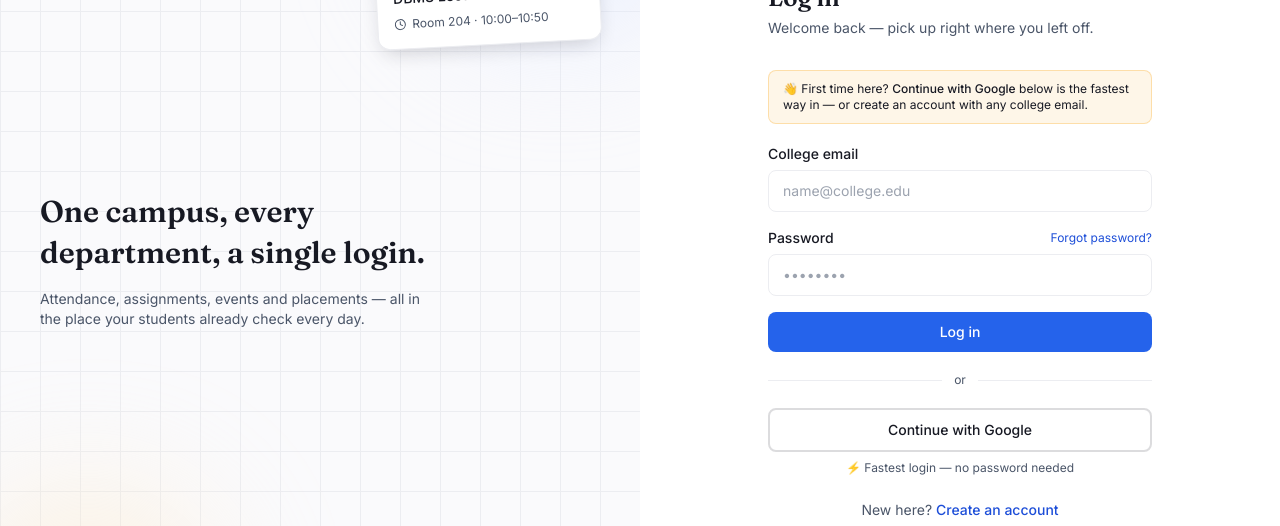
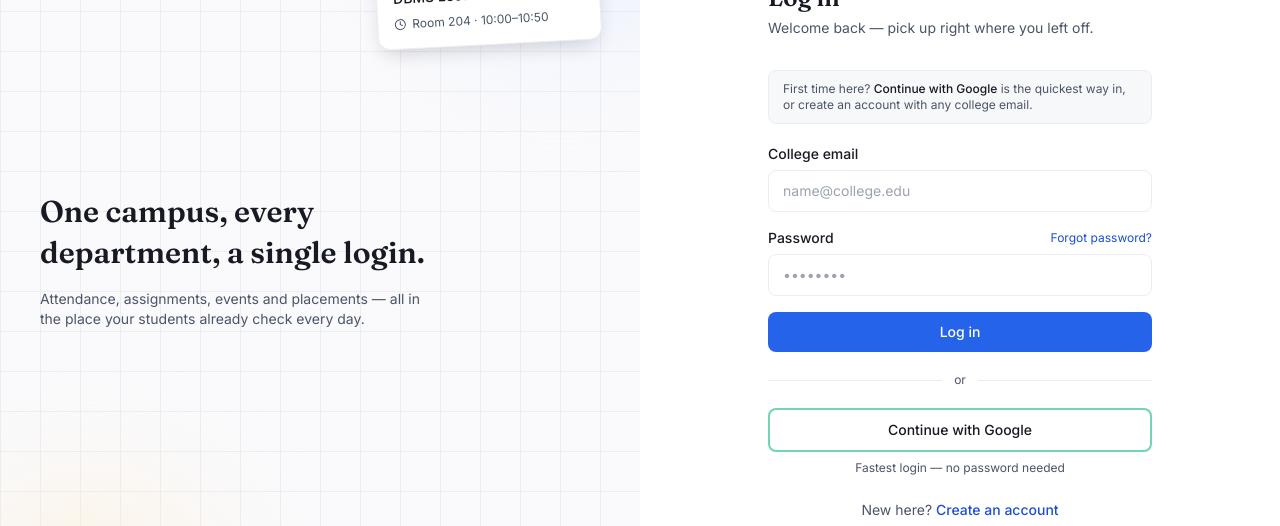
Before and after one commit to aryandeshpande11/DevFusion-Smart-_Campus-_Management_Platform, a React (Vite) app in the folder frontend/: page /login in a window 1280 px wide. Shown: the part 149-675 px from the top of the page. Built offline with nearby package versions, Linux system fonts and the light colour scheme; no server answers.

Commit message:
fix(theme): scope dark mode to dashboard only, clean up login page copy

```diff
--- a/frontend/src/App.jsx
+++ b/frontend/src/App.jsx
@@ -1,7 +1,6 @@
-import React, { useEffect } from "react";
+import React from "react";
 import { Routes, Route, Navigate } from "react-router-dom";
 import { ToastProvider } from "./components/common/Toast.jsx";
-import { useUiStore } from "./store/uiStore.js";
 
 import LandingPage from "./features/landing/LandingPage.jsx";
 import LoginPage from "./features/auth/LoginPage.jsx";
@@ -47,15 +46,6 @@ import SettingsPage from "./features/shared/SettingsPage.jsx";
 // top-level route map — public pages, auth pages, then one protected
 // /app/<role> subtree per role, each guarded so only that role can enter
 export default function App() {
-  // dark mode was already tracked in uiStore and toggleable from the
-  // topbar, but nothing ever applied it — tailwind's `dark:` variants need
-  // a `dark` class on a parent element, so sync it here at the root.
-  const isDarkMode = useUiStore((state) => state.isDarkMode);
-
-  useEffect(() => {
-    document.documentElement.classList.toggle("dark", isDarkMode);
-  }, [isDarkMode]);
-
   return (
       <ToastProvider>
         <Routes>
--- a/frontend/src/components/common/WelcomeOverlay.jsx
+++ b/frontend/src/components/common/WelcomeOverlay.jsx
@@ -30,7 +30,7 @@ export default function WelcomeOverlay({ name, onDone }) {
             >
                 <Logo size={46} />
                 <p className="font-display text-2xl font-semibold">
-                    Welcome back{name ? `, ${name}` : ""} <span aria-hidden>👋</span>
+                    Welcome back{name ? `, ${name}` : ""}
                 </p>
                 <p className="text-sm text-muted">Getting your dashboard ready…</p>
             </div>
--- a/frontend/src/features/auth/LoginPage.jsx
+++ b/frontend/src/features/auth/LoginPage.jsx
@@ -29,9 +29,9 @@ export default function LoginPage() {
 
     return (
         <AuthLayout title="Log in" subtitle="Welcome back — pick up right where you left off.">
-            <div className="mb-5 rounded-lg border border-gold-400/40 bg-gold-100/60 px-3.5 py-2.5 text-xs text-ink dark:border-white/10 dark:bg-white/5 dark:text-canvas">
-                👋 First time here? <span className="font-medium">Continue with Google</span> below is
-                the fastest way in — or create an account with any college email.
+            <div className="mb-5 rounded-lg border border-border bg-canvas px-3.5 py-2.5 text-xs text-muted">
+                First time here? <span className="font-medium text-ink">Continue with Google</span> is
+                the quickest way in, or create an account with any college email.
             </div>
             <form onSubmit={handleSubmit} className="flex flex-col gap-4">
                 <div>
@@ -79,7 +79,7 @@ export default function LoginPage() {
                 type="button"
                 variant="outline"
                 fullWidth
-                className="border-2 border-ink/15 hover:border-ink/25 dark:border-white/25 dark:hover:border-white/40"
+                className="border-2 border-emerald-500/60 hover:border-emerald-500"
                 onClick={() => {
                     // full-page redirect (not a fetch call) — kicks off the backend's
                     // passport/Google OAuth flow, which redirects back to /oauth-success
@@ -89,7 +89,7 @@ export default function LoginPage() {
             >
                 Continue with Google
             </Button>
-            <p className="mt-2 text-center text-xs text-muted">⚡ Fastest login — no password needed</p>
+            <p className="mt-2 text-center text-xs text-muted">Fastest login — no password needed</p>
 
             <p className="mt-6 text-center text-sm text-muted">
                 New here?{" "}
--- a/frontend/src/layouts/DashboardLayout.jsx
+++ b/frontend/src/layouts/DashboardLayout.jsx
@@ -4,6 +4,7 @@ import Sidebar from "../components/layout/Sidebar.jsx";
 import Topbar from "../components/layout/Topbar.jsx";
 import WelcomeOverlay from "../components/common/WelcomeOverlay.jsx";
 import { useAuth } from "../hooks/useAuth.js";
+import { useUiStore } from "../store/uiStore.js";
 
 // shell every role dashboard renders inside — sidebar on the left,
 // topbar + the active page's content (via Outlet) on the right.
@@ -13,11 +14,16 @@ import { useAuth } from "../hooks/useAuth.js";
 export default function DashboardLayout({ role }) {
     const location = useLocation();
     const { currentUser } = useAuth();
+    const isDarkMode = useUiStore((state) => state.isDarkMode);
     // login flows set this router-state flag (not persisted anywhere), so it
     // only fires once right after signing in — never on refresh or revisit
     const [showWelcome, setShowWelcome] = useState(Boolean(location.state?.justLoggedIn));
 
     return (
+        // the `dark` class is applied only to this dashboard subtree, never to
+        // <html> — login/signup/landing are light-only by design and must never
+        // inherit it, even when the user turns dark mode on and then logs out
+        <div className={isDarkMode ? "dark" : ""}>
             <div className="flex h-screen overflow-hidden bg-canvas dark:bg-ink">
                 {showWelcome && (
                     <WelcomeOverlay
@@ -35,5 +41,6 @@ export default function DashboardLayout({ role }) {
                     </main>
                 </div>
             </div>
+        </div>
     );
 }
```
Lines whose indentation alone changed are shown as unchanged.
